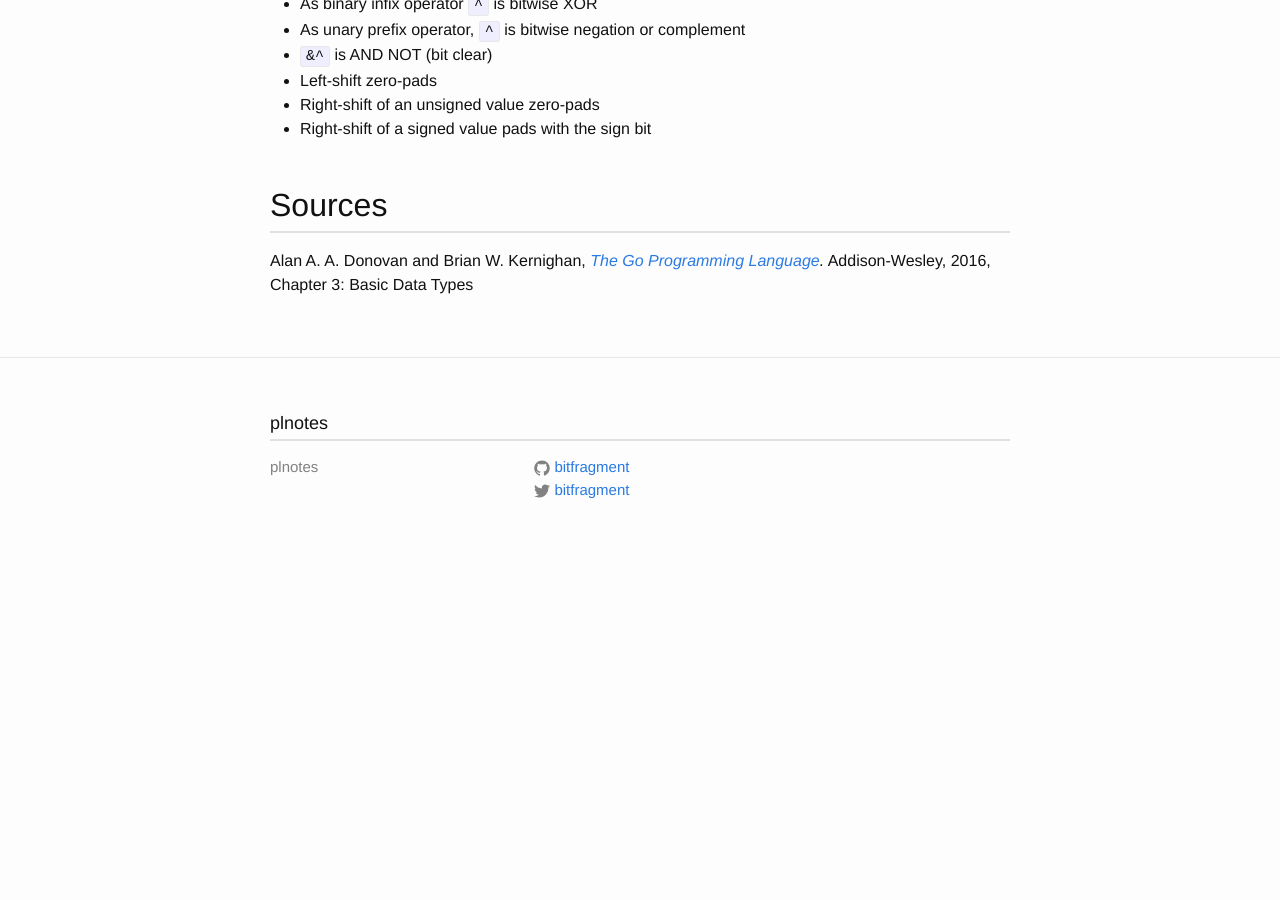
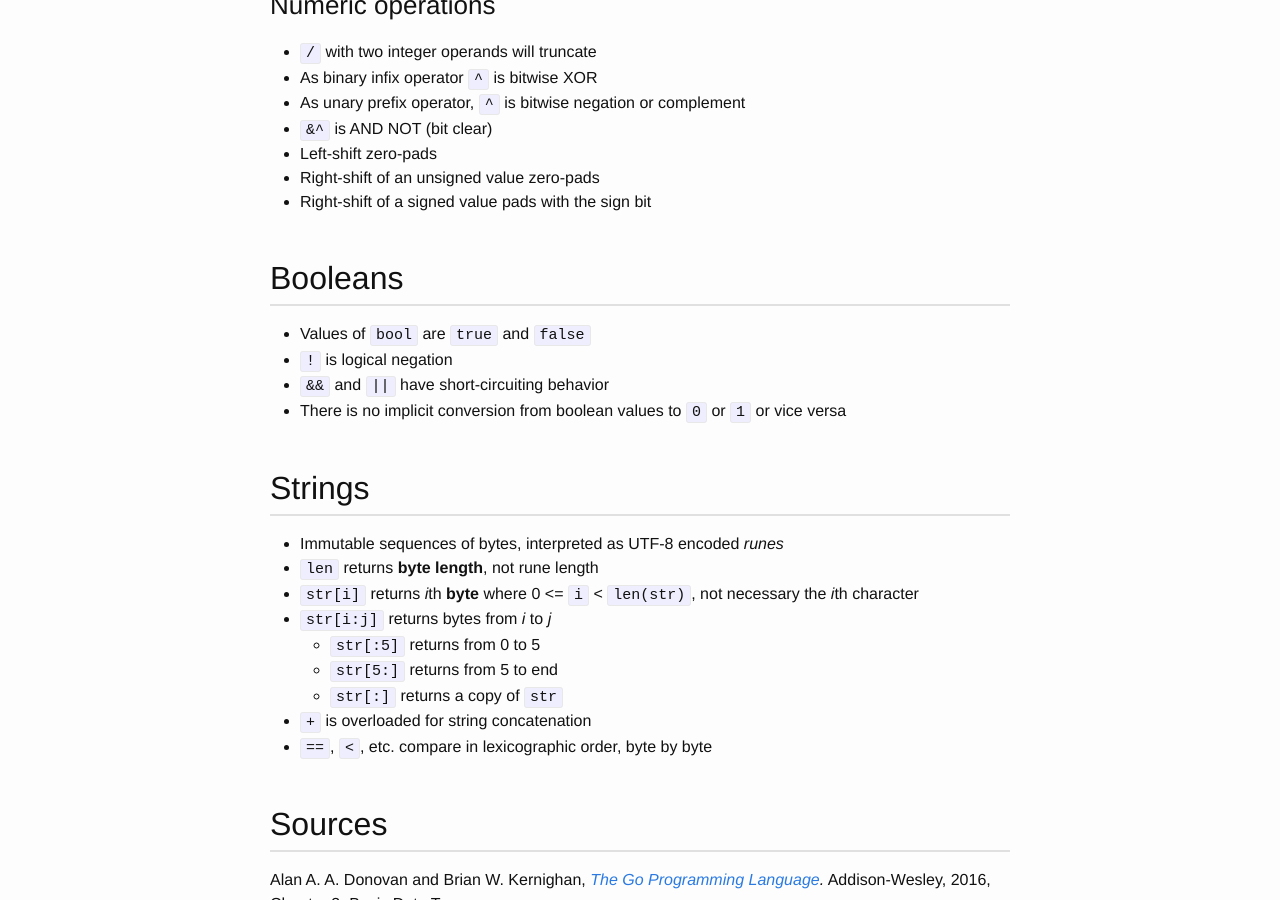
Before and after one commit to bitfragment/plnotes, a Jekyll site: the page built from _go/basic-data-types.md, in a window 1280 px wide and 900 px high, scrolled down 1573 px. Built offline with Jekyll 4.4.1, drawn with Linux system fonts in a browser that asks for light colours; before the commit the page ends 2134 px from its top, so only the background shows below that; some of the changed text lies outside the part shown.

Commit message:
Add content from Kernighan & Donovan sections 3.4 and 3.5

```diff
--- a/_go/basic-data-types.md
+++ b/_go/basic-data-types.md
@@ -32,6 +32,7 @@ Basic data types are boolean, numeric, string.
 * Explicitly unsigned: `uint8`, `uint16`, `uint32`, `uint64`
 * `float32` and `float64`
     - Convention is to use `float64`
+* `complex64` and `complex128`
 * `byte` is for raw data, and is equivalent to `uint8`
 * `rune` is for a Unicode code point and is equivalent to `int32`
     - Rune literals are single-quoted Unicode characters: `const x rune = '🤖'`
@@ -56,6 +57,25 @@ Basic data types are boolean, numeric, string.
 * Right-shift of an unsigned value zero-pads
 * Right-shift of a signed value pads with the sign bit
 
+## Booleans
+
+* Values of `bool` are `true` and `false`
+* `!` is logical negation
+* `&&` and `||` have short-circuiting behavior
+* There is no implicit conversion from boolean values to `0` or `1` or vice versa
+
+## Strings
+
+* Immutable sequences of bytes, interpreted as UTF-8 encoded *runes*
+* `len` returns **byte length**, not rune length
+* `str[i]` returns *i*th **byte** where 0 <= `i` < `len(str)`, not necessary the *i*th character
+* `str[i:j]` returns bytes from *i* to *j*
+  - `str[:5]` returns from 0 to 5
+  - `str[5:]` returns from 5 to end
+  - `str[:]` returns a copy of `str`
+* `+` is overloaded for string concatenation
+* `==`, `<`, etc. compare in lexicographic order, byte by byte
+
 ## Sources
 
 Alan A. A. Donovan and Brian W. Kernighan, *[The Go Programming Language].*
```
